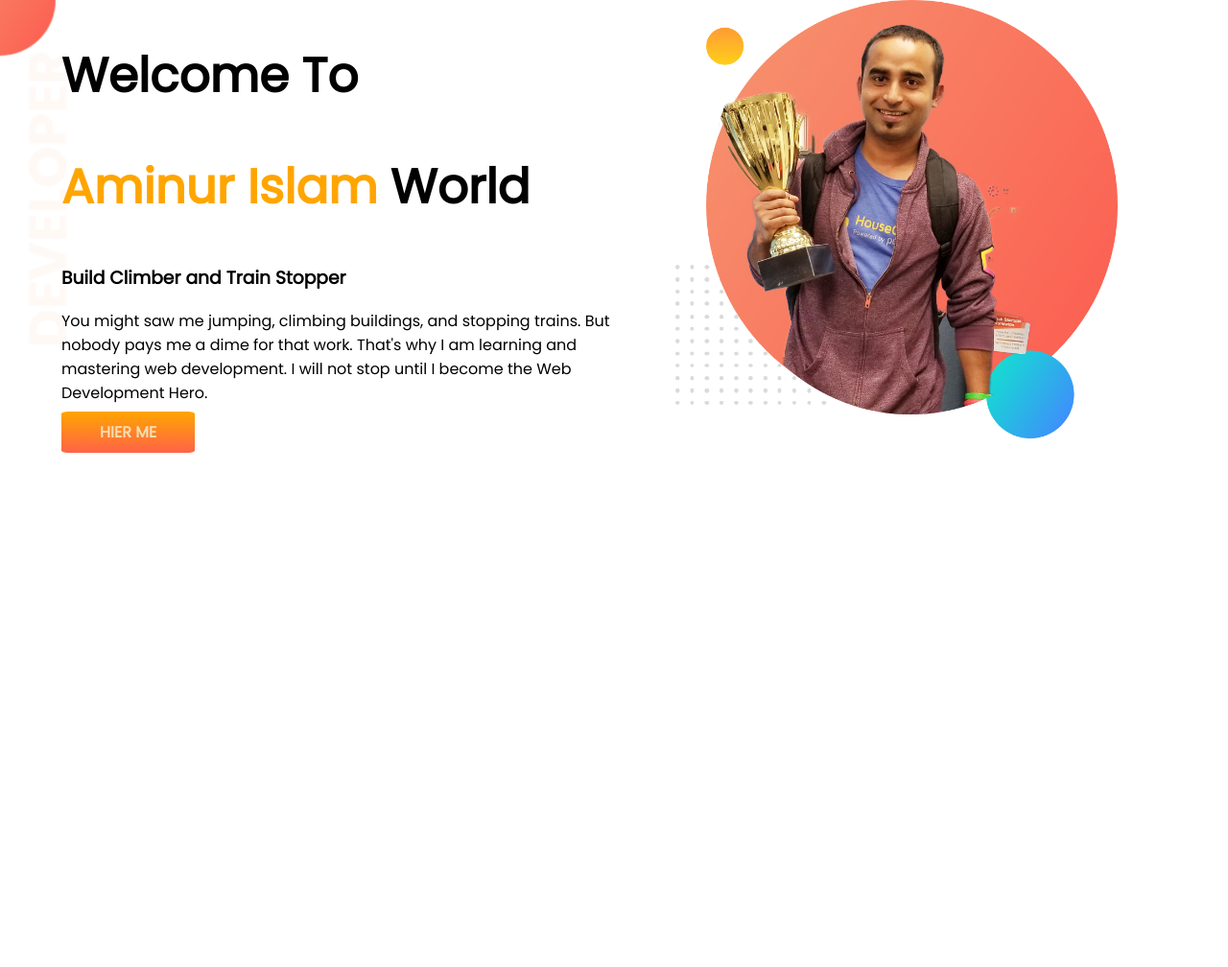
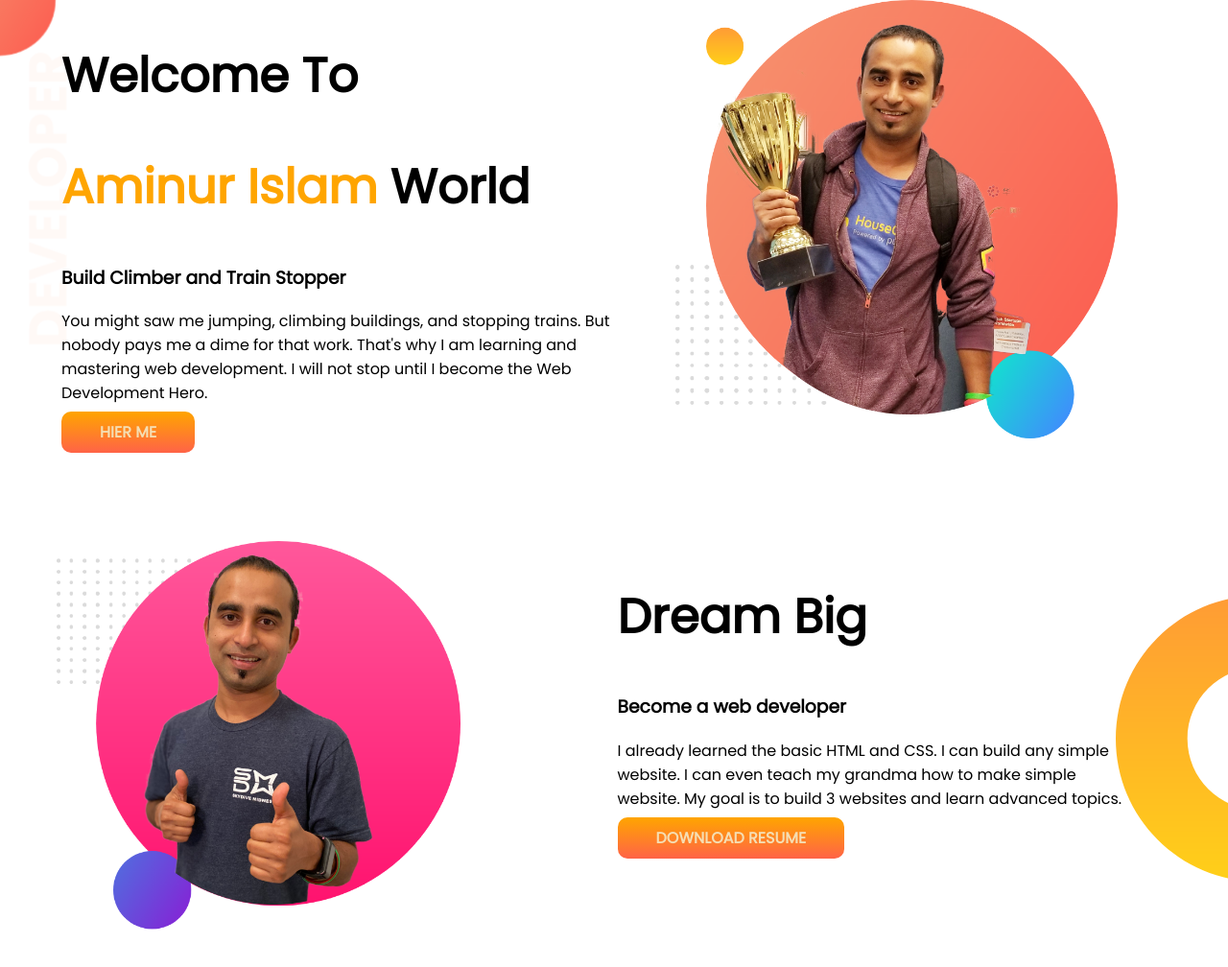
Before and after one commit to mdaminur1353/developer-portfolio, a plain HTML site: page index.html in a window 1280 px wide. Shown: the whole page at 96% size. Before the commit the page ends 800 px from the top, so only its background shows below. Drawn offline with Linux system fonts and the light colour scheme.

Commit message:
dream-add

```diff
--- a/index.html
+++ b/index.html
@@ -28,6 +28,18 @@
         </div>
         <div class="top-section"> <img src="images/jhankar.png" alt=""></div>
     </section>
+    <section class="Dream-Big">
+        <div class="top-section">
+            <img src="images/jhankar2.png" alt="">
+        </div>
+        <div class="top-section">
+            <h1>Dream Big </h1>
+            <h3>Become a web developer</h3>
+            <p>I already learned the basic HTML and CSS. I can build any simple website. I can even teach my grandma how
+                to make simple website. My goal is to build 3 websites and learn advanced topics.</p>
+            <a class="link-button" href="###">DOWNLOAD RESUME</a>
+        </div>
+    </section>
 </body>
 
 </html>
--- a/style.css
+++ b/style.css
@@ -10,6 +10,7 @@ h1{
 }
 section{
     display: flex;
+    margin-bottom: 100px;
 }
 .top-section{
     width: 50%;
@@ -26,11 +27,17 @@ section{
     padding: 10px 40px;
     font-weight: 700;
     color: wheat;
-    border-radius: 5%;
+    border-radius: 10px;
 
 }
 .top-banner{
     background-image: url(images/top-banner.png);
-    background-repeat:no-repeat ;
+    background-repeat:no-repeat;
+}
 
+.Dream-Big{
+    background-image: url(images/dream-bg.png);
+    background-repeat: no-repeat;
+    background-position: right;
+    padding-right: 110px;
 }
```
